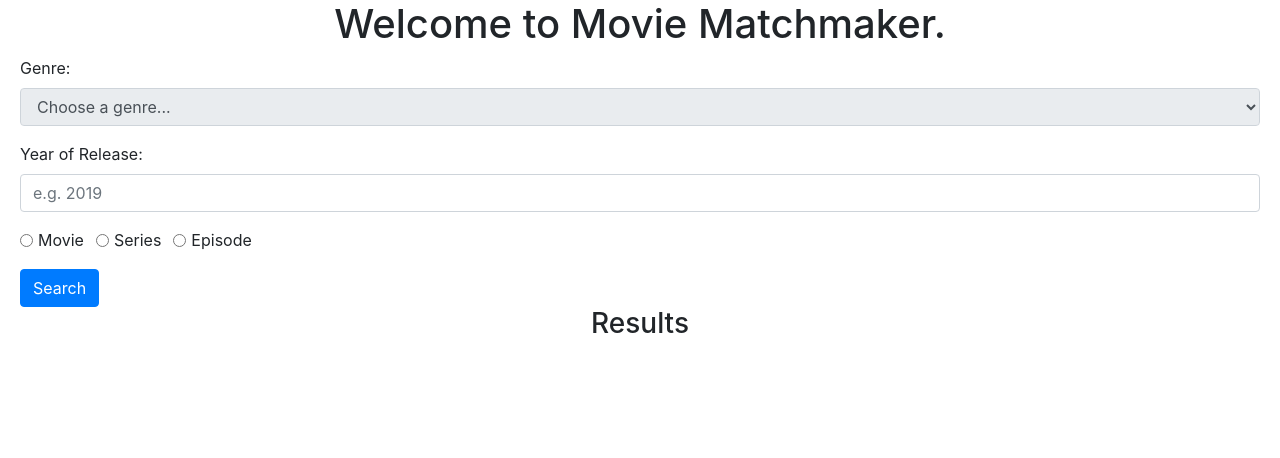
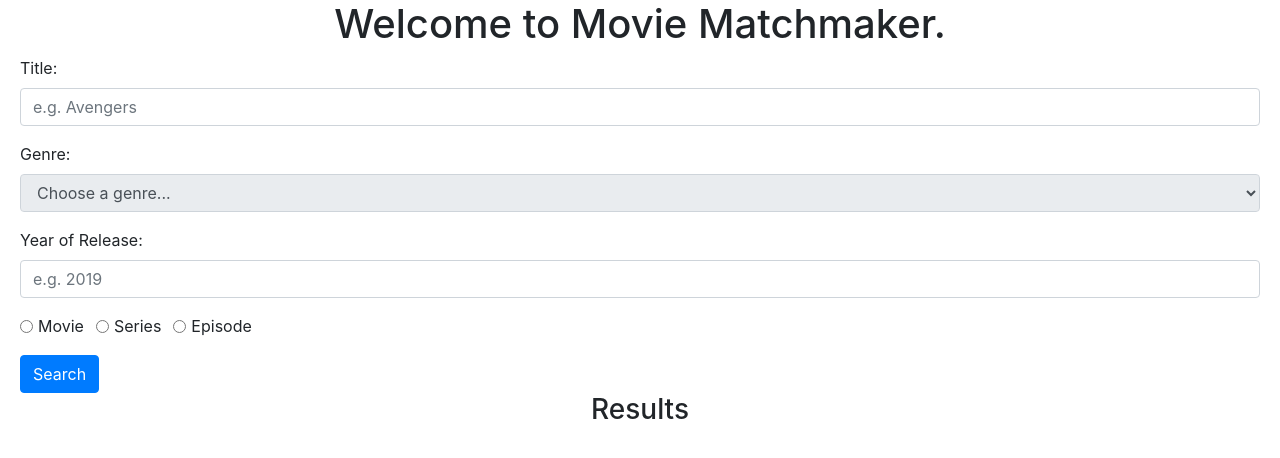
Before and after one commit to arkl8770/movies, a React (Create React App) app: page / in a window 1280 px wide. Shown: the top 458 px of the page. Built offline with nearby package versions, Linux system fonts and the light colour scheme.

Commit message:
Added Title thang

```diff
--- a/src/SearchForm.js
+++ b/src/SearchForm.js
@@ -23,6 +23,10 @@ class SearchForm extends Component {
 		return(
 
 			<form onSubmit={e => { e.preventDefault(); }} id="search-form" className="form">
+				<div className="form-group title-group">
+					<label htmlFor="title">Title:</label>
+					<input type="text" className="form-control" id="movieTitle" placeholder="e.g. Avengers"/>
+				</div>
 				<div className="form-group genre-group">
 					<label htmlFor="genre">Genre:</label>
 					<select className="form-control" id="genre" disabled>
```
